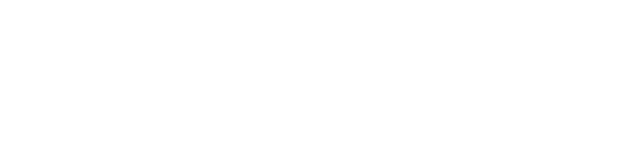
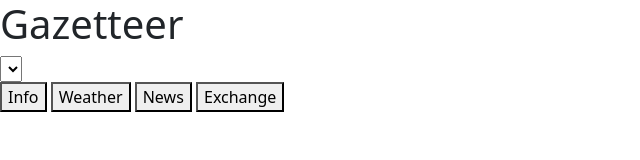
Before and after one commit to djevy/Gazetteer, a plain HTML site: page index.html in a window 1280 px wide. Shown: the whole page, without its empty margins (0-640 px from the left). Drawn offline with Linux system fonts and the light colour scheme.

Commit message:
Update index.html
Set up basic html layout

```diff
--- a/index.html
+++ b/index.html
@@ -15,14 +15,49 @@
 </head>
 <body>
     <div>
+        <!--Header Secrion-->
         <div class="header">
-            <h1></h1>
+            <nav>
+                <div>
+                    <h1 id="title">Gazetteer</h1>
+                </div>
+                <div>
+                    <select name="country" id="countrySelect"></select>
+                </div>
+            </nav>
         </div>
+        <!--Map Section-->
+        <div class="map">
 
-        <div class="main">
+        </div>
+        <!--Footer Section-->
+        <div class="footer">
+            <!--Buttons-->
+            <div>
+                <button id="infoBtn">Info</button>
+                <button id="weatherBtn">Weather</button>
+                <button id="newsBtn">News</button>
+                <button id="exchangeBtn">Exchange</button>
+            </div>
+
+            <!--Information Panels-->
+            <div id="info">
+
+            </div>
+            <div id="weather">
+
+            </div>
+            <div id="news">
+
+            </div>
+            <div id="exchange">
+
+            </div>
+
 
         </div>
 
+        <!--Preloader, needs work-->
         <div id="preloader">
 
         </div>
```
